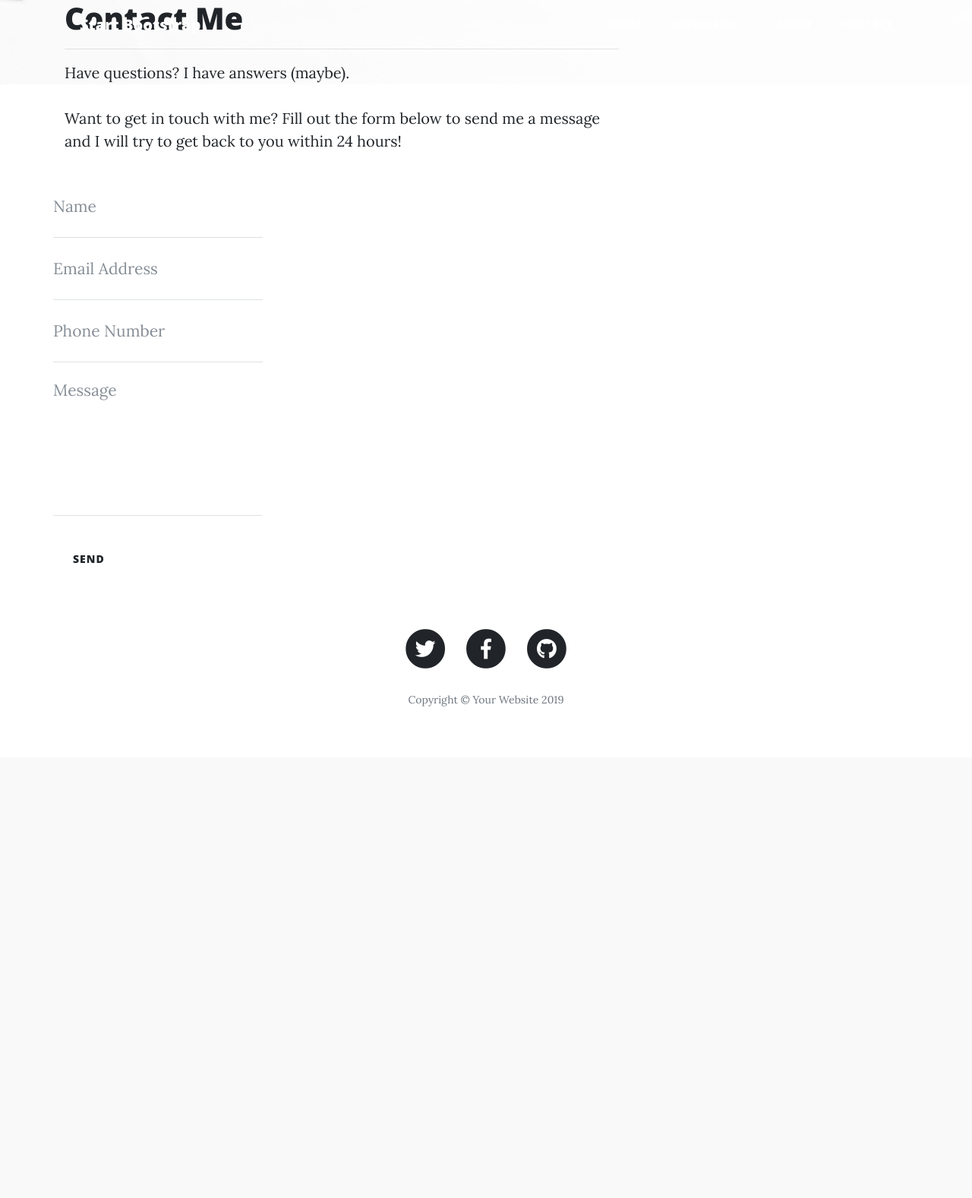
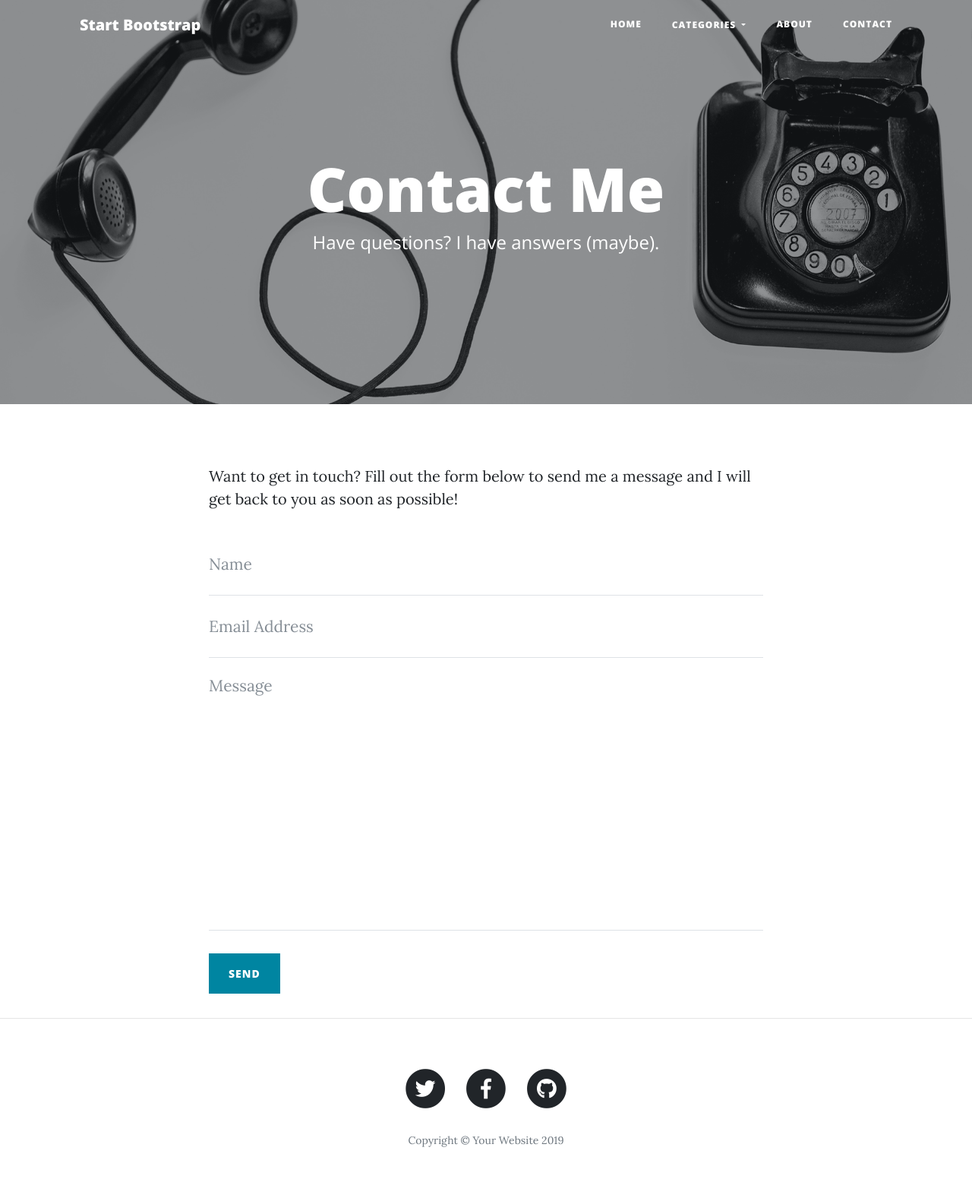
Before and after one commit to gunduzhuseyn/Blog, a Django app: page /contact/ in a window 1280 px wide. Shown: the whole page at 76% size. Before the commit the page ends 930 px from the top, so only its background shows below. Run offline with Django 3.2, Linux system fonts and the light colour scheme; data that the repository does not hold is empty; some libraries are stand-ins or nearby versions.

Commit message:
Added the contact model and functionality

```diff
--- a/src/blog/myblog/admin.py
+++ b/src/blog/myblog/admin.py
@@ -1,6 +1,7 @@
 from django.contrib import admin
-from .models import Post, Category
+from .models import Post, Category, Contact
 
 
 admin.site.register(Post)
 admin.site.register(Category)
+admin.site.register(Contact)
--- /dev/null
+++ b/src/blog/myblog/forms.py
@@ -0,0 +1,13 @@
+from django.forms import ModelForm, TextInput, Textarea, EmailInput
+from .models import Contact
+
+
+class ContactForm(ModelForm):
+    class Meta:
+        model = Contact
+        exclude = ['time']
+        widgets = {
+            'name': TextInput(attrs={'class': 'form-control', 'placeholder': 'Name'}),
+            'email': EmailInput(attrs={'class': 'form-control', 'placeholder': 'Email Address'}),
+            'message': Textarea(attrs={'class': 'form-control', 'placeholder': 'Message'})
+        }
--- a/src/blog/myblog/models.py
+++ b/src/blog/myblog/models.py
@@ -54,3 +54,13 @@ class Post(models.Model):
 
     def get_absolute_url(self):
         return reverse('post_detail_url', kwargs={'pk': self.id})
+
+
+class Contact(models.Model):
+    name = models.CharField(max_length=50)
+    email = models.EmailField(max_length=50)
+    message = models.TextField(max_length=1000)
+    time = models.DateTimeField(auto_now=True)
+
+    def __str__(self):
+        return str(self.name) + "\t" + str(self.email) + "\t" + str(self.time)
--- a/src/blog/myblog/templates/myblog/contact.html
+++ b/src/blog/myblog/templates/myblog/contact.html
@@ -3,68 +3,46 @@
 {% block content %}
 
 <!-- Page Header -->
-<!-- Set your background image for this header on the line below. -->
-<header class="intro-header" style="background-image: url('img/contact-bg.jpg')">
-    <div class="container">
-        <div class="row">
-            <div class="col-lg-8 col-lg-offset-2 col-md-10 col-md-offset-1">
-                <div class="page-heading">
-                    <h1>Contact Me</h1>
-                    <hr class="small">
-                    <span class="subheading">Have questions? I have answers (maybe).</span>
-                </div>
-            </div>
-        </div>
-    </div>
-</header>
+{% include 'myblog/page_header.html' with header_img_url="/static/img/contact-bg.jpg" header_title="Contact Me" header_subtitle="Have questions? I have answers (maybe)." %}
 
 <!-- Main Content -->
 <div class="container">
     <div class="row">
-        <div class="col-lg-8 col-lg-offset-2 col-md-10 col-md-offset-1">
-            <p>Want to get in touch with me? Fill out the form below to send me a message and I will try to get back to you within 24 hours!</p>
-            <!-- Contact Form - Enter your email address on line 19 of the mail/contact_me.php file to make this form work. -->
-            <!-- WARNING: Some web hosts do not allow emails to be sent through forms to common mail hosts like Gmail or Yahoo. It's recommended that you use a private domain email address! -->
-            <!-- NOTE: To use the contact form, your site must be on a live web host with PHP! The form will not work locally! -->
-            <form name="sentMessage" id="contactForm" novalidate>
-                <div class="row control-group">
-                    <div class="form-group col-xs-12 floating-label-form-group controls">
+        <div class="col-lg-8 col-md-10 mx-auto">
+            <p>Want to get in touch? Fill out the form below to send me a message and I will get back to you as soon as possible!</p>
+            <form method="post">
+                {% csrf_token %}
+                <div class="control-group">
+                    <div class="form-group floating-label-form-group controls">
                         <label>Name</label>
-                        <input type="text" class="form-control" placeholder="Name" id="name" required data-validation-required-message="Please enter your name.">
+                        {{ form.name }}
                         <p class="help-block text-danger"></p>
                     </div>
                 </div>
-                <div class="row control-group">
-                    <div class="form-group col-xs-12 floating-label-form-group controls">
+                <div class="control-group">
+                    <div class="form-group floating-label-form-group controls">
                         <label>Email Address</label>
-                        <input type="email" class="form-control" placeholder="Email Address" id="email" required data-validation-required-message="Please enter your email address.">
+                        {{ form.email }}
                         <p class="help-block text-danger"></p>
                     </div>
                 </div>
-                <div class="row control-group">
-                    <div class="form-group col-xs-12 floating-label-form-group controls">
-                        <label>Phone Number</label>
-                        <input type="tel" class="form-control" placeholder="Phone Number" id="phone" required data-validation-required-message="Please enter your phone number.">
-                        <p class="help-block text-danger"></p>
-                    </div>
-                </div>
-                <div class="row control-group">
-                    <div class="form-group col-xs-12 floating-label-form-group controls">
+                <div class="control-group">
+                    <div class="form-group floating-label-form-group controls">
                         <label>Message</label>
-                        <textarea rows="5" class="form-control" placeholder="Message" id="message" required data-validation-required-message="Please enter a message."></textarea>
+                        {{ form.message }}
                         <p class="help-block text-danger"></p>
                     </div>
                 </div>
                 <br>
                 <div id="success"></div>
-                <div class="row">
-                    <div class="form-group col-xs-12">
-                        <button type="submit" class="btn btn-default">Send</button>
-                    </div>
+                <div class="form-group">
+                    <button type="submit" class="btn btn-primary" id="sendMessageButton">Send</button>
                 </div>
             </form>
         </div>
     </div>
 </div>
 
+<hr>
+
 {% endblock %}
--- a/src/blog/myblog/urls.py
+++ b/src/blog/myblog/urls.py
@@ -1,11 +1,12 @@
 from django.urls import path, re_path
 from django.views.generic import TemplateView
-from .views import HomeView, PostDetailView
+from .views import HomeView, PostDetailView, ContactFormView, ContactSuccessView
 
 urlpatterns = [
     path('', HomeView.as_view(), name='home_url'),
     path('about/', TemplateView.as_view(template_name='myblog/about.html'), name='about_me_url'),
     re_path('^posts/(?P<pk>[^/]+)', PostDetailView.as_view(), name='post_detail_url'),
     re_path('^category/(?P<category_name>[-\w]+)/$', HomeView.as_view(), name='home_with_category_url'),
-    path('contact/', TemplateView.as_view(template_name='myblog/contact.html'), name='contact_url'),
+    path('contact/', ContactFormView.as_view(), name='contact_url'),
+    path('contact/success/', ContactSuccessView.as_view(), name='contact_success_url'),
 ]
--- a/src/blog/myblog/views.py
+++ b/src/blog/myblog/views.py
@@ -1,9 +1,12 @@
+from django.views.generic import TemplateView
 from django.views.generic.list import ListView
 from django.views.generic.detail import DetailView
+from django.views.generic.edit import FormView
 
 from django.shortcuts import get_object_or_404
 
 from .models import Post, Category
+from .forms import ContactForm
 
 
 class HomeView(ListView):
@@ -34,3 +37,17 @@ class PostDetailView(DetailView):
     model = Post
     template_name = 'myblog/post_detail.html'
     context_object_name = 'post'
+
+
+class ContactFormView(FormView):
+    template_name = 'myblog/contact.html'
+    form_class = ContactForm
+    success_url = 'success'
+
+    def form_valid(self, form):
+        form.save()
+        return super().form_valid(form)
+
+
+class ContactSuccessView(TemplateView):
+    template_name = 'myblog/contact_success.html'
```
Also changed, not shown: src/blog/myblog/templates/myblog/contact_success.html (added, +19 -0 lines).
